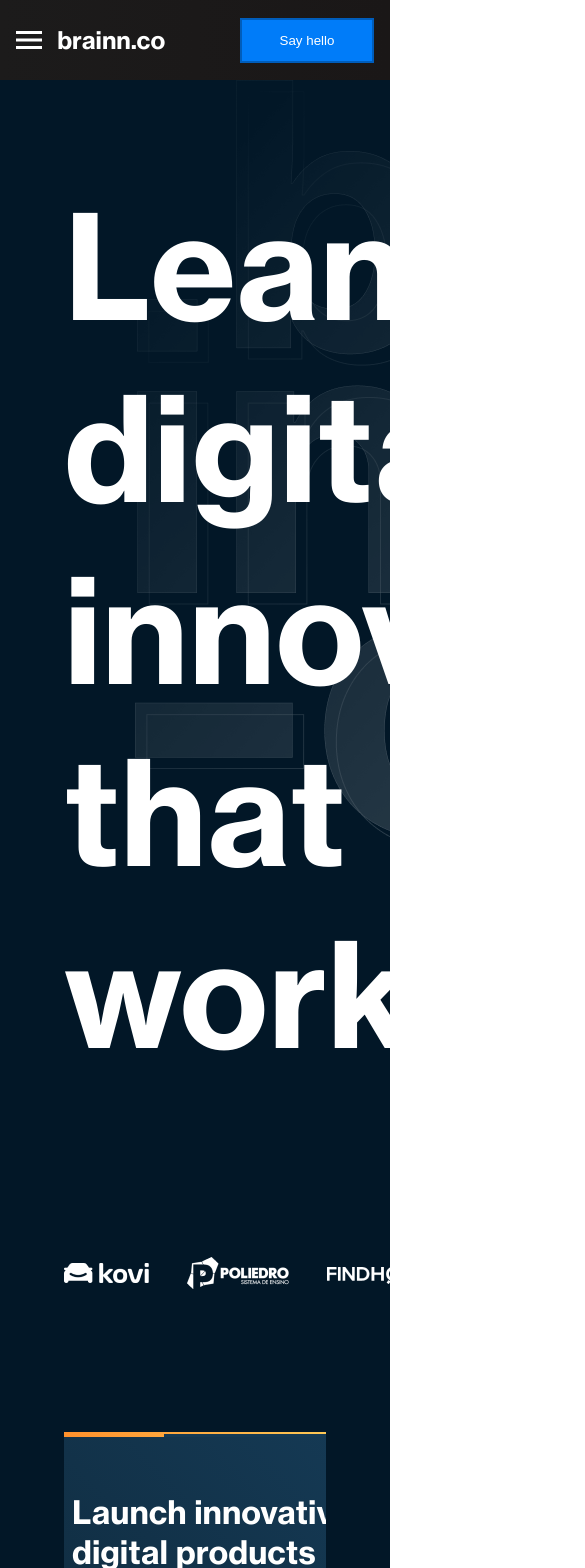
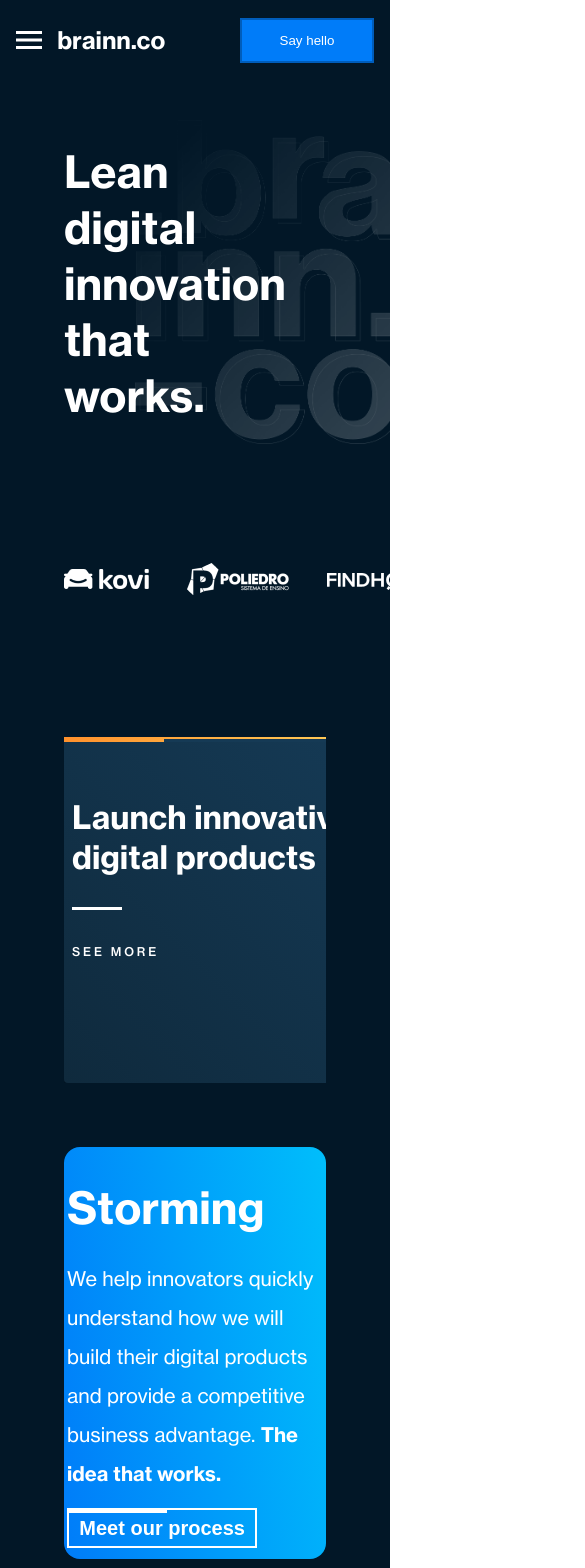
Before and after one commit to alexandreohara/brainn-lp, a React (Create React App) app: page / in a window 390 px wide. Shown: the top 1568 px of the page, 585 px wide, since content can reach past the window. Built offline with nearby package versions, Linux system fonts and the light colour scheme; a small style sheet from the web is missing.

Commit message:
Update flexgrid lib and adjust responsiveness

```diff
--- a/src/Home.css
+++ b/src/Home.css
@@ -2,3 +2,12 @@
   float: left;
   align-self: center;
 }
+
+::-webkit-scrollbar {
+  display: none;
+}
+
+html {
+  -ms-overflow-style: none;
+  scrollbar-width: none;
+}
--- a/src/Home.tsx
+++ b/src/Home.tsx
@@ -3,9 +3,9 @@ import './components/Navbar.css';
 import './Home.css';
 import { Col, Row } from 'react-flexbox-grid';
 import HomeCard from './components/Card';
-import Storming from './assets/Storming.svg';
-import Delivery from './assets/Delivery.svg';
-import Augmentation from './assets/Augmentation.svg';
+import Storming from './assets/images/Storming.svg';
+import Delivery from './assets/images/Delivery.svg';
+import Augmentation from './assets/images/Augmentation.svg';
 import TypeLogo from './assets/TypeLogo.png';
 import Suflex from './assets/Suflex.png';
 import Kovi from './assets/Kovi.png';
@@ -25,26 +25,39 @@ import {
 } from './components';
 import { Footer } from './components/Footer';
 import styled from 'styled-components';
+import { Colors } from 'consts/colors';
+
+const StyledHome = styled.div`
+  background-color: ${Colors.black};
+`;
+
+const StyledHeaderTitle = styled.div`
+  padding: 64px;
+  font-size: 88px;
+  font-weight: bold;
+  color: white;
+
+  @media (max-width: 767px) {
+    font-size: 44px;
+  }
+`;
+
+const StyledImage = styled.div`
+  text-align: right;
+`;
 
 export const Home = () => {
   return (
-    <div style={{ backgroundColor: '#021727' }}>
-      <Row>
+    <StyledHome>
+      <Row middle={'xs'}>
         <Col xs={4} sm={6}>
-          <div
-            style={{
-              color: 'white',
-              fontWeight: 'bold',
-              fontSize: '72px',
-              marginLeft: '64px',
-            }}
-          >
-            <h1>Lean digital innovation that works. </h1>
-          </div>
+          <StyledHeaderTitle>
+            Lean digital innovation that works.
+          </StyledHeaderTitle>
         </Col>
         <Col xs={8} sm={6}>
           <StyledImage>
-            <img src={TypeLogo}></img>
+            <img src={TypeLogo} width={'100%'} />
           </StyledImage>
         </Col>
       </Row>
@@ -115,15 +128,9 @@ export const Home = () => {
         </Col>
       </div>
       <Footer />
-    </div>
+    </StyledHome>
   );
 };
-
-const StyledImage = styled.div`
-  width: 100%;
-  max-width: 800px;
-  min-width: 300px;
-`;
 
 const cardSections = [
   {
--- a/src/components/Card.tsx
+++ b/src/components/Card.tsx
@@ -1,6 +1,6 @@
 import React from 'react';
 import styled from 'styled-components';
-import { Col } from 'react-flexbox-grid';
+import { Col, Row } from 'react-flexbox-grid';
 
 interface CardProps {
   deg: number;
@@ -9,20 +9,15 @@ interface CardProps {
 }
 
 const StyledCard = styled.div`
-  display: flex;
-  justify-content: space-around;
-  min-width: 700px;
-  width: 100%;
   ${(props: CardProps) =>
-    `border-radius: 16px;
-    background: linear-gradient(${props.deg}deg, ${props.startColor} 0%, ${props.endColor} 100%);`};
+    `
+      border-radius: 16px;
+      background: linear-gradient(${props.deg}deg, ${props.startColor} 0%, ${props.endColor} 100%);
+    `}
 `;
 
 const StyledTextColumn = styled(Col)`
-  padding-top: 4%;
-  padding-bottom: 4%;
-  padding-right: 4%;
-  padding-left: 4%;
+  padding: 4%;
   color: white;
 `;
 
@@ -31,6 +26,10 @@ const StyledTitle = styled.div`
   font-weight: bold;
   font-size: 80px;
   line-height: 101px;
+
+  @media (max-width: 767px) {
+    font-size: 44px;
+  }
 `;
 
 const StyledDescription = styled.div`
@@ -39,16 +38,18 @@ const StyledDescription = styled.div`
   font-size: 32px;
   line-height: 39px;
   padding-bottom: 6%;
-  max-width: 653px;
+
+  @media (max-width: 767px) {
+    font-size: 20px;
+  }
 `;
 
 const StyledImage = styled.img`
-  width: 512px;
+  height: fit-content;
 `;
 
 const StyledButton = styled.button`
   border: 2px solid white;
-
   background-color: transparent;
   color: white;
   padding: 2.5% 4%;
@@ -57,6 +58,10 @@ const StyledButton = styled.button`
   cursor: pointer;
   &:focus {
     outline: 0;
+  }
+
+  @media (max-width: 767px) {
+    font-size: 20px;
   }
 `;
 
@@ -71,7 +76,8 @@ const HomeCard = (props: any) => {
   if (props.textFirst) {
     return (
       <StyledCard {...props}>
-        <StyledTextColumn {...props} lg={6}>
+        <Row>
+          <StyledTextColumn sm={12} md={7}>
             <StyledTitle>{props.title}</StyledTitle>
             <StyledDescription>
               {props.description[0]} <b>{props.description[1]}</b>
@@ -79,21 +85,29 @@ const HomeCard = (props: any) => {
             <StyledLine />
             <StyledButton>Meet our process</StyledButton>
           </StyledTextColumn>
-        <Col xs={false} lg={6}>
-          <div style={{ display: 'flex', justifyContent: 'center' }}>
-            <StyledImage src={props.image} alt="logo"></StyledImage>
-          </div>
+          <Col md={5} className={'hidden-sm hidden-xs'}>
+            <StyledImage
+              src={props.image}
+              alt="logo"
+              width={'100%'}
+            ></StyledImage>
           </Col>
+        </Row>
       </StyledCard>
     );
   }
 
   return (
     <StyledCard {...props}>
-      <Col xs={false} lg={6}>
-        <StyledImage src={props.image} alt="logo"></StyledImage>
+      <Row>
+        <Col md={5} className={'hidden-xs hidden-sm'}>
+          <StyledImage
+            src={props.image}
+            alt="logo"
+            width={'100%'}
+          ></StyledImage>
         </Col>
-      <StyledTextColumn {...props} lg={6}>
+        <StyledTextColumn sm={12} md={7} {...props}>
           <StyledTitle>{props.title}</StyledTitle>
           <StyledDescription>
             {props.description[0]} <b>{props.description[1]}</b>
@@ -101,6 +115,7 @@ const HomeCard = (props: any) => {
           <StyledLine />
           <StyledButton>Meet our process</StyledButton>
         </StyledTextColumn>
+      </Row>
     </StyledCard>
   );
 };
--- a/src/components/Footer.tsx
+++ b/src/components/Footer.tsx
@@ -1,5 +1,5 @@
 import React from 'react';
-import { Col, Grid, Row } from 'react-flexbox-grid';
+import { Col, Row } from 'react-flexbox-grid';
 import WorldMap from 'assets/images/WorldMap.svg';
 import styled from 'styled-components';
 import { MapPin } from './MapPin';
@@ -34,6 +34,10 @@ const StyledTextWithLeftBorder = styled.div`
   margin: 5px 0;
   font-weight: bold;
   font-size: 24px;
+
+  @media (max-width: 767px) {
+    font-size: 16px;
+  }
 `;
 
 const StyledSubtitle = styled.div`
@@ -41,6 +45,10 @@ const StyledSubtitle = styled.div`
   color: ${Colors.white};
   opacity: 0.8;
   font-size: 16px;
+
+  @media (max-width: 767px) {
+    font-size: 12px;
+  }
 `;
 
 const StyledTextWrapper = styled.div`
@@ -55,13 +63,17 @@ const StyledTextWrapper = styled.div`
       font-weight: ${props.fontWeight};
       margin: ${props.margin};
     `}
+
+  @media (max-width: 767px) {
+    font-size: 44px;
+  }
 `;
 
 export const Footer = () => {
   return (
     <div style={{ paddingLeft: '64px', background: '#072337' }}>
       <Row>
-        <Col xs={12} sm={6}>
+        <Col xs={12} md={6}>
           <StyledTextWrapper color={'#546E82'} fontWeight={'bold'}>
             We do digital.
           </StyledTextWrapper>
@@ -92,7 +104,7 @@ export const Footer = () => {
             </StyledSubtitle>
           </StyledTextWrapper>
         </Col>
-        <Col xs={false} sm={6}>
+        <Col md={6} className={'hidden-xs hidden-sm'}>
           <StyledMapWrapper>
             <MapPin top={'31%'} left={'13%'}>
               Vancouver
--- a/src/components/Navbar.css
+++ b/src/components/Navbar.css
@@ -1,5 +1,5 @@
 .navbar {
-  background: linear-gradient(90deg, rgb(28, 27, 27) 0%, rgb(26, 23, 23) 100%);
+  background: #021727;
   display: flex;
   align-items: center;
   font-size: 20px;
```
Lines whose indentation alone changed are shown as unchanged.
